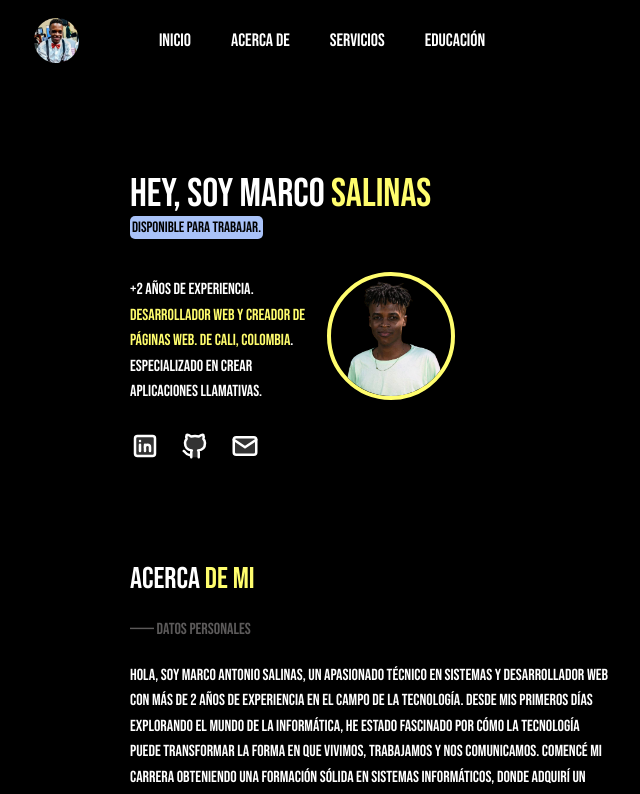
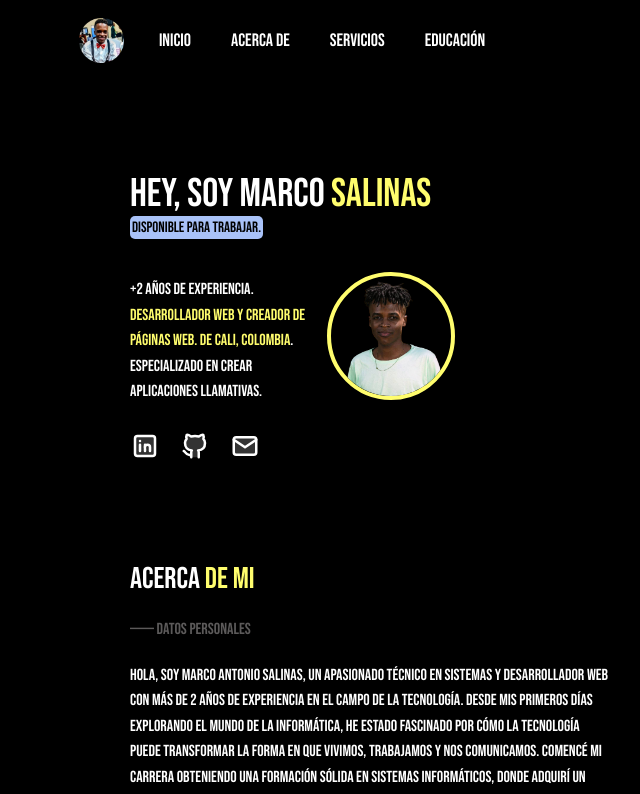
Before and after one commit to marcosali/port-web, a React (Create React App) app: page / in a window 1280 px wide. Shown: the top 794 px of the page, without its empty margins (338-978 px from the left). Built offline with nearby package versions, Linux system fonts and the light colour scheme.

Commit message:
Update Home.css

```diff
--- a/src/Components/Home.css
+++ b/src/Components/Home.css
@@ -61,7 +61,7 @@
     width: 45px;
     height: 45px;
     display: flex;
-    margin-left: -85px;
+    margin-left: -40px;
     align-items: center;
     margin-top: 20px;
 }
```
